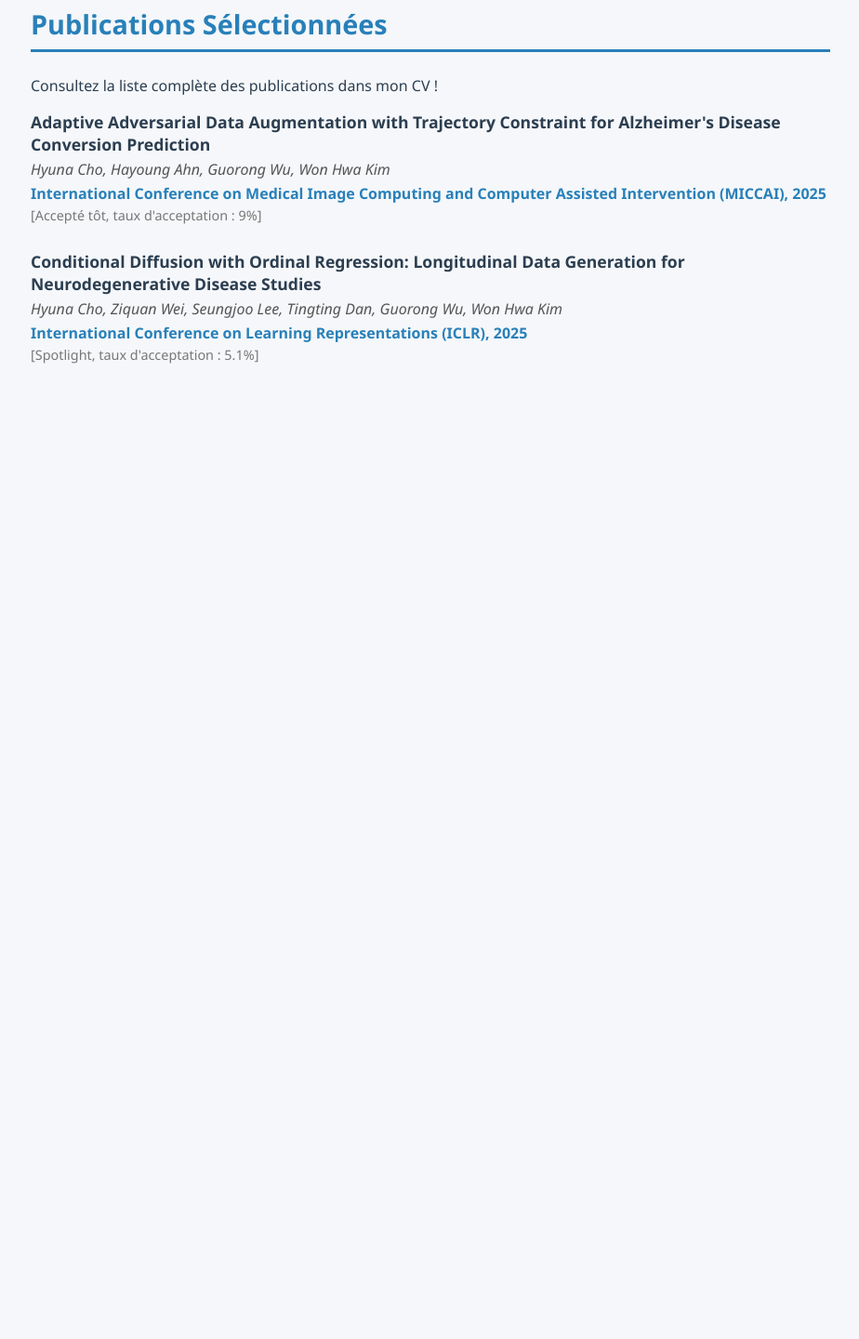
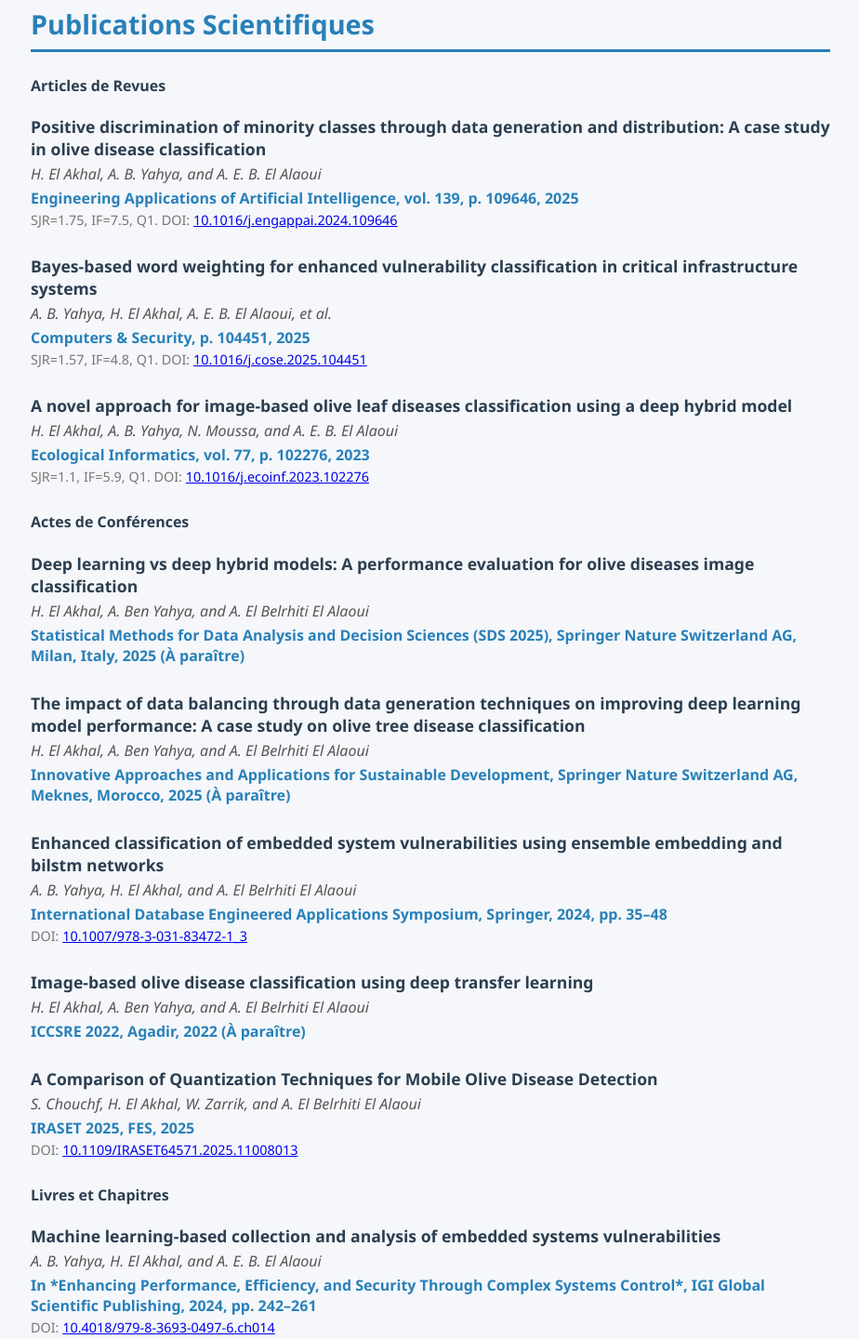
Before and after one commit to Hicham0037/Hicham0037.github.io-, a plain HTML site: page index.html in a window 1280 px wide. Shown: the part 720-2160 px from the top of the page at 93% size, without its empty margins (177-1101 px from the left). Before the commit the page ends 1181 px from the top, so only its background shows below. Drawn offline with Linux system fonts and the light colour scheme.

Commit message:
Update index.html

```diff
--- a/index.html
+++ b/index.html
@@ -178,29 +178,76 @@
     <li><span class="news-date">[Avr. 2025]</span> Un résumé sur la génération de données longitudinales accepté à AAIC 2025.</li>
     <li><span class="news-date">[Jan. 2025]</span> Présentation Spotlight sélectionnée à ICLR 2025 (taux d'acceptation : 5.1%).</li>
     <li><span class="news-date">[Jan. 2025]</span> Lauréat du Best Paper Award de l’École Doctorale d’IA, POSTECH.</li>
-    <!-- Ajoute ici tes actualités -->
   </ul>
 </section>
 
 <section id="publications">
-  <h3>Publications Sélectionnées</h3>
-  <p>Consultez la liste complète des publications dans mon CV !</p>
+  <h3>Publications Scientifiques</h3>
+  <h4>Articles de Revues</h4>
 
   <div class="pub">
-    <div class="pub-title">Adaptive Adversarial Data Augmentation with Trajectory Constraint for Alzheimer's Disease Conversion Prediction</div>
-    <div class="pub-authors">Hyuna Cho, Hayoung Ahn, Guorong Wu, Won Hwa Kim</div>
-    <div class="pub-venue">International Conference on Medical Image Computing and Computer Assisted Intervention (MICCAI), 2025</div>
-    <div class="pub-note">[Accepté tôt, taux d'acceptation : 9%]</div>
+    <div class="pub-title">Positive discrimination of minority classes through data generation and distribution: A case study in olive disease classification</div>
+    <div class="pub-authors">H. El Akhal, A. B. Yahya, and A. E. B. El Alaoui</div>
+    <div class="pub-venue">Engineering Applications of Artificial Intelligence, vol. 139, p. 109646, 2025</div>
+    <div class="pub-note">SJR=1.75, IF=7.5, Q1. DOI: <a href="https://doi.org/10.1016/j.engappai.2024.109646" target="_blank" rel="noopener noreferrer">10.1016/j.engappai.2024.109646</a></div>
   </div>
 
   <div class="pub">
-    <div class="pub-title">Conditional Diffusion with Ordinal Regression: Longitudinal Data Generation for Neurodegenerative Disease Studies</div>
-    <div class="pub-authors">Hyuna Cho, Ziquan Wei, Seungjoo Lee, Tingting Dan, Guorong Wu, Won Hwa Kim</div>
-    <div class="pub-venue">International Conference on Learning Representations (ICLR), 2025</div>
-    <div class="pub-note">[Spotlight, taux d'acceptation : 5.1%]</div>
+    <div class="pub-title">Bayes-based word weighting for enhanced vulnerability classification in critical infrastructure systems</div>
+    <div class="pub-authors">A. B. Yahya, H. El Akhal, A. E. B. El Alaoui, et al.</div>
+    <div class="pub-venue">Computers & Security, p. 104451, 2025</div>
+    <div class="pub-note">SJR=1.57, IF=4.8, Q1. DOI: <a href="https://doi.org/10.1016/j.cose.2025.104451" target="_blank" rel="noopener noreferrer">10.1016/j.cose.2025.104451</a></div>
   </div>
 
-  <!-- Ajoute ici tes publications -->
+  <div class="pub">
+    <div class="pub-title">A novel approach for image-based olive leaf diseases classification using a deep hybrid model</div>
+    <div class="pub-authors">H. El Akhal, A. B. Yahya, N. Moussa, and A. E. B. El Alaoui</div>
+    <div class="pub-venue">Ecological Informatics, vol. 77, p. 102276, 2023</div>
+    <div class="pub-note">SJR=1.1, IF=5.9, Q1. DOI: <a href="https://doi.org/10.1016/j.ecoinf.2023.102276" target="_blank" rel="noopener noreferrer">10.1016/j.ecoinf.2023.102276</a></div>
+  </div>
+
+  <h4>Actes de Conférences</h4>
+
+  <div class="pub">
+    <div class="pub-title">Deep learning vs deep hybrid models: A performance evaluation for olive diseases image classification</div>
+    <div class="pub-authors">H. El Akhal, A. Ben Yahya, and A. El Belrhiti El Alaoui</div>
+    <div class="pub-venue">Statistical Methods for Data Analysis and Decision Sciences (SDS 2025), Springer Nature Switzerland AG, Milan, Italy, 2025 (À paraître)</div>
+  </div>
+
+  <div class="pub">
+    <div class="pub-title">The impact of data balancing through data generation techniques on improving deep learning model performance: A case study on olive tree disease classification</div>
+    <div class="pub-authors">H. El Akhal, A. Ben Yahya, and A. El Belrhiti El Alaoui</div>
+    <div class="pub-venue">Innovative Approaches and Applications for Sustainable Development, Springer Nature Switzerland AG, Meknes, Morocco, 2025 (À paraître)</div>
+  </div>
+
+  <div class="pub">
+    <div class="pub-title">Enhanced classification of embedded system vulnerabilities using ensemble embedding and bilstm networks</div>
+    <div class="pub-authors">A. B. Yahya, H. El Akhal, and A. El Belrhiti El Alaoui</div>
+    <div class="pub-venue">International Database Engineered Applications Symposium, Springer, 2024, pp. 35–48</div>
+    <div class="pub-note">DOI: <a href="https://doi.org/10.1007/978-3-031-83472-1_3" target="_blank" rel="noopener noreferrer">10.1007/978-3-031-83472-1_3</a></div>
+  </div>
+
+  <div class="pub">
+    <div class="pub-title">Image-based olive disease classification using deep transfer learning</div>
+    <div class="pub-authors">H. El Akhal, A. Ben Yahya, and A. El Belrhiti El Alaoui</div>
+    <div class="pub-venue">ICCSRE 2022, Agadir, 2022 (À paraître)</div>
+  </div>
+
+  <div class="pub">
+    <div class="pub-title">A Comparison of Quantization Techniques for Mobile Olive Disease Detection</div>
+    <div class="pub-authors">S. Chouchf, H. El Akhal, W. Zarrik, and A. El Belrhiti El Alaoui</div>
+    <div class="pub-venue">IRASET 2025, FES, 2025</div>
+    <div class="pub-note">DOI: <a href="https://doi.org/10.1109/IRASET64571.2025.11008013" target="_blank" rel="noopener noreferrer">10.1109/IRASET64571.2025.11008013</a></div>
+  </div>
+
+  <h4>Livres et Chapitres</h4>
+
+  <div class="pub">
+    <div class="pub-title">Machine learning-based collection and analysis of embedded systems vulnerabilities</div>
+    <div class="pub-authors">A. B. Yahya, H. El Akhal, and A. E. B. El Alaoui</div>
+    <div class="pub-venue">In *Enhancing Performance, Efficiency, and Security Through Complex Systems Control*, IGI Global Scientific Publishing, 2024, pp. 242–261</div>
+    <div class="pub-note">DOI: <a href="https://doi.org/10.4018/979-8-3693-0497-6.ch014" target="_blank" rel="noopener noreferrer">10.4018/979-8-3693-0497-6.ch014</a></div>
+  </div>
 </section>
 
 </body>
```
